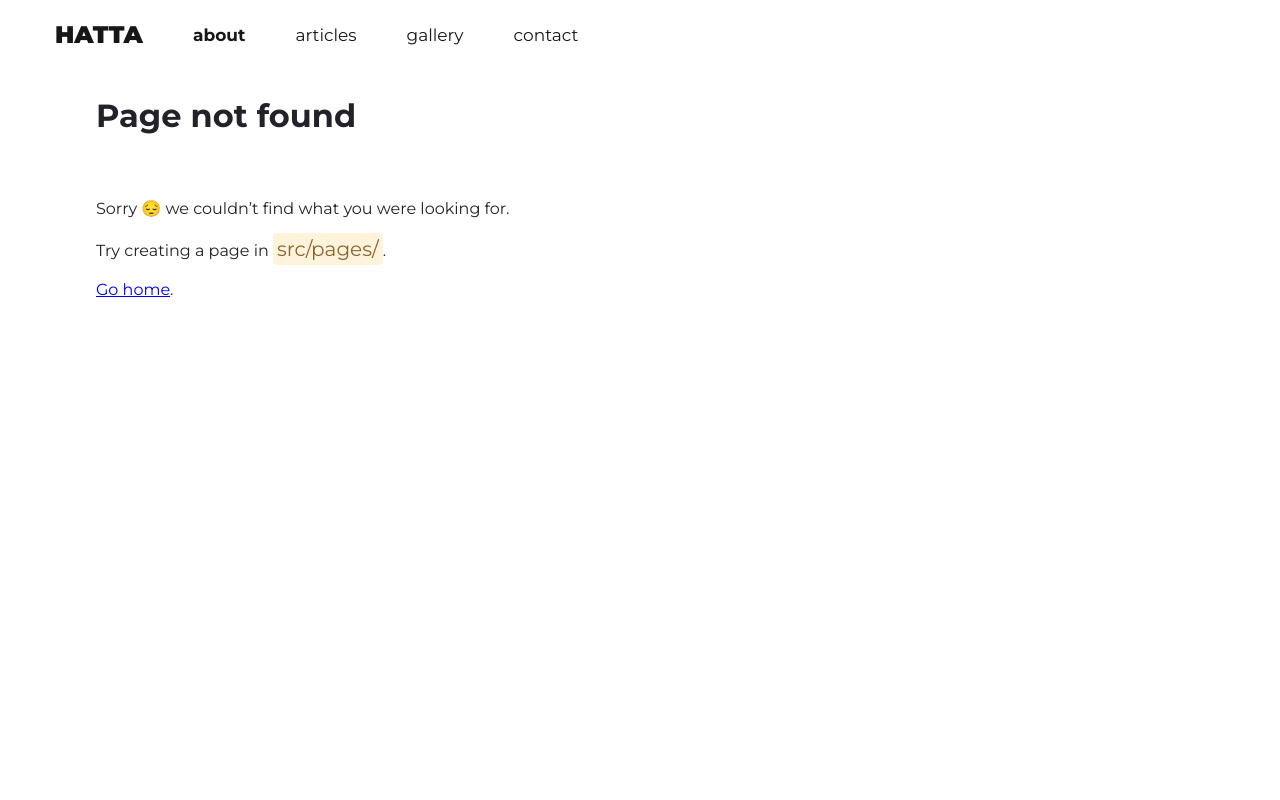
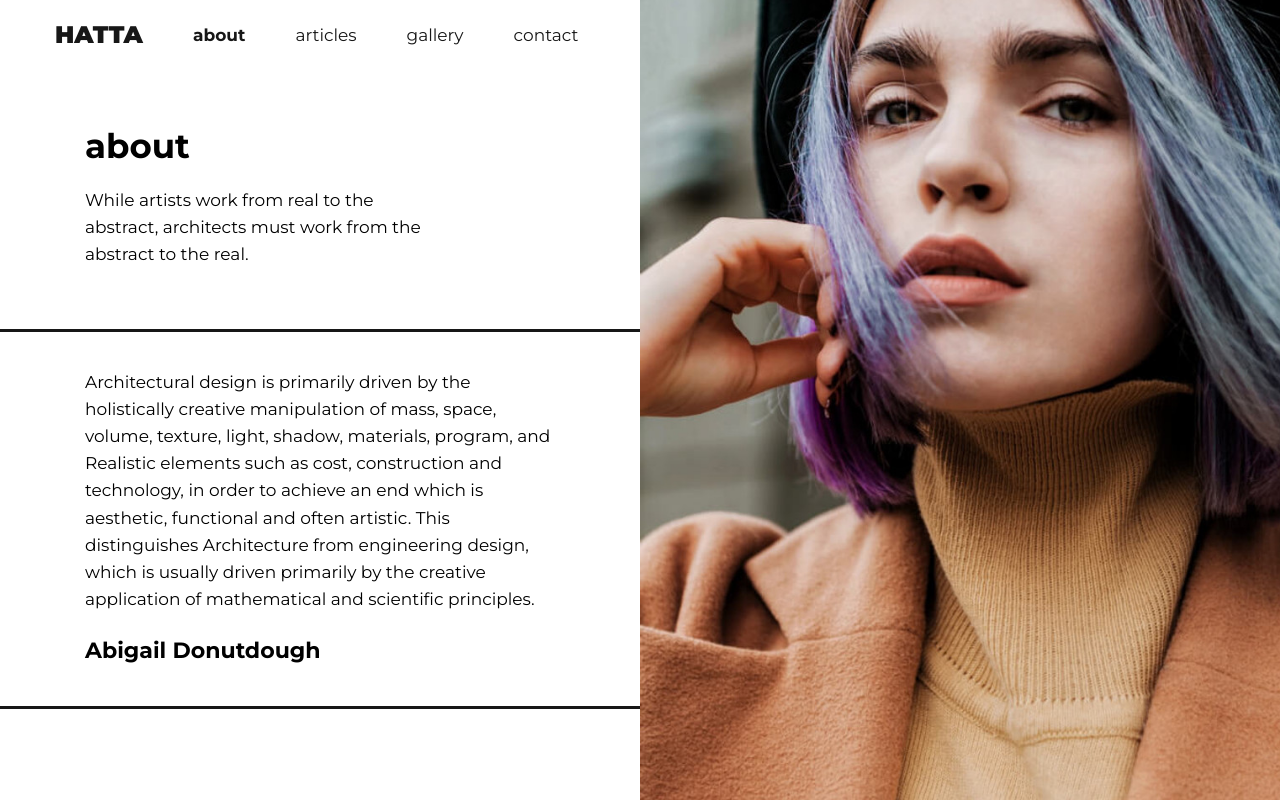
Before and after one commit to staadam/hatta-website, a Gatsby site: page /about in a window 1280 px wide. Before the commit this address had no page. Built offline with nearby package versions, Linux system fonts and the light colour scheme; Gatsby itself is replaced by a stand-in of ours.

Commit message:
about page

```diff
--- a/src/assets/GlobalStyle.tsx
+++ b/src/assets/GlobalStyle.tsx
@@ -12,4 +12,8 @@ export const GlobalStyle = createGlobalStyle`
   html{
     overflow-x: hidden;
   }
+
+  body{
+    min-height: 100vh;
+  }
 `;
--- /dev/null
+++ b/src/components/AnimatedParagraph/AnimatedParagraph.tsx
@@ -0,0 +1,31 @@
+import styled, { keyframes } from 'styled-components';
+
+type fromType = 'left' | 'right';
+
+const fadeIn = (from: fromType = 'right') => {
+  let direction = '';
+  if (from === 'left') direction = '-';
+
+  return keyframes`
+  0% {
+    transform: translateX(${direction}30%);
+    opacity: 0;
+  }
+
+  100% {
+    transform: translateX(0);
+    opacity: 1;
+  }
+`;
+};
+
+export const AnimatedParagraph = styled.p`
+  animation: ${({ from }) => fadeIn(from)} 0.3s ${({ extraDelay = 0 }) => `${extraDelay + 0.4}s`} ease both;
+  line-height: 1.6;
+`;
+
+export const Author = styled.strong`
+  display: block;
+  margin-top: 20px;
+  font-size: 1.3em;
+`;
--- a/src/components/IndexStyled/Index.styled.tsx
+++ b/src/components/IndexStyled/Index.styled.tsx
@@ -48,4 +48,5 @@ export const Banner = styled.div`
 
 export const StyledImage = styled(GatsbyImage)`
   animation: ${fadeInHero} 0.5s both ease;
+  height: 100vh;
 `;
--- /dev/null
+++ b/src/pages/about.tsx
@@ -0,0 +1,108 @@
+import * as React from 'react';
+import { graphql } from 'gatsby';
+import styled, { keyframes } from 'styled-components';
+import { GatsbyImage, IGatsbyImageData } from 'gatsby-plugin-image';
+
+import { Title } from '../components/Title/Title';
+import { AnimatedTitle } from '../components/AnimatedTitle/AnimatedTitle';
+import { AnimatedParagraph, Author } from '../components/AnimatedParagraph/AnimatedParagraph';
+import { StyledImage } from '../components/IndexStyled/Index.styled';
+
+const Wrapper = styled.section`
+  display: grid;
+  grid-template-columns: repeat(2, 1fr);
+`;
+
+const TitlePosition = styled.div`
+  padding: 125px 85px 0;
+`;
+
+const showLines = keyframes`
+  from{
+    transform: scaleX(0);
+  }
+
+  to{
+    transform: scaleX(1);
+  }
+`;
+
+const AboutDescription = styled.div`
+  position: relative;
+  margin-top: 60px;
+  padding: 40px 85px;
+  font-size: ${({ theme: { fontSize } }) => fontSize.l};
+
+  &::before,
+  &::after {
+    content: '';
+    position: absolute;
+    width: 100%;
+    height: 3px;
+    background-color: ${({ theme: { colors } }) => colors.black};
+    transform-origin: left center;
+    transform: scaleX(0);
+    animation: ${showLines} 0.3s 0.7s ease both;
+  }
+
+  &::after {
+    top: 0;
+    left: 0;
+  }
+
+  &::before {
+    bottom: 0;
+    left: 0;
+  }
+`;
+
+interface IGalleryProps {
+  data: {
+    file: {
+      childImageSharp: {
+        gatsbyImageData: IGatsbyImageData;
+      };
+    };
+  };
+}
+
+export const query = graphql`
+  {
+    file(name: { eq: "person" }) {
+      childImageSharp {
+        gatsbyImageData
+      }
+    }
+  }
+`;
+
+const Gallery = ({ data }: IGalleryProps) => {
+  return (
+    <Wrapper>
+      <div>
+        <TitlePosition>
+          <Title>
+            <AnimatedTitle headingElement={'h2'}>about</AnimatedTitle>
+            <AnimatedParagraph>
+              While artists work from real to the abstract, architects must work from the abstract to the
+              real.
+            </AnimatedParagraph>
+          </Title>
+        </TitlePosition>
+        <AboutDescription>
+          <AnimatedParagraph from={'left'} extraDelay={0.5}>
+            Architectural design is primarily driven by the holistically creative manipulation of mass, space,
+            volume, texture, light, shadow, materials, program, and Realistic elements such as cost,
+            construction and technology, in order to achieve an end which is aesthetic, functional and often
+            artistic. This distinguishes Architecture from engineering design, which is usually driven
+            primarily by the creative application of mathematical and scientific principles.
+            <Author>Abigail Donutdough</Author>
+          </AnimatedParagraph>
+        </AboutDescription>
+      </div>
+      <StyledImage image={data.file.childImageSharp.gatsbyImageData} alt={'Abigail'} />
+    </Wrapper>
+  );
+};
+
+export default Gallery;
```
Also changed, not shown: src/pages/gallery.tsx (+2 -17 lines), src/assets/images/person.jpg (added).
